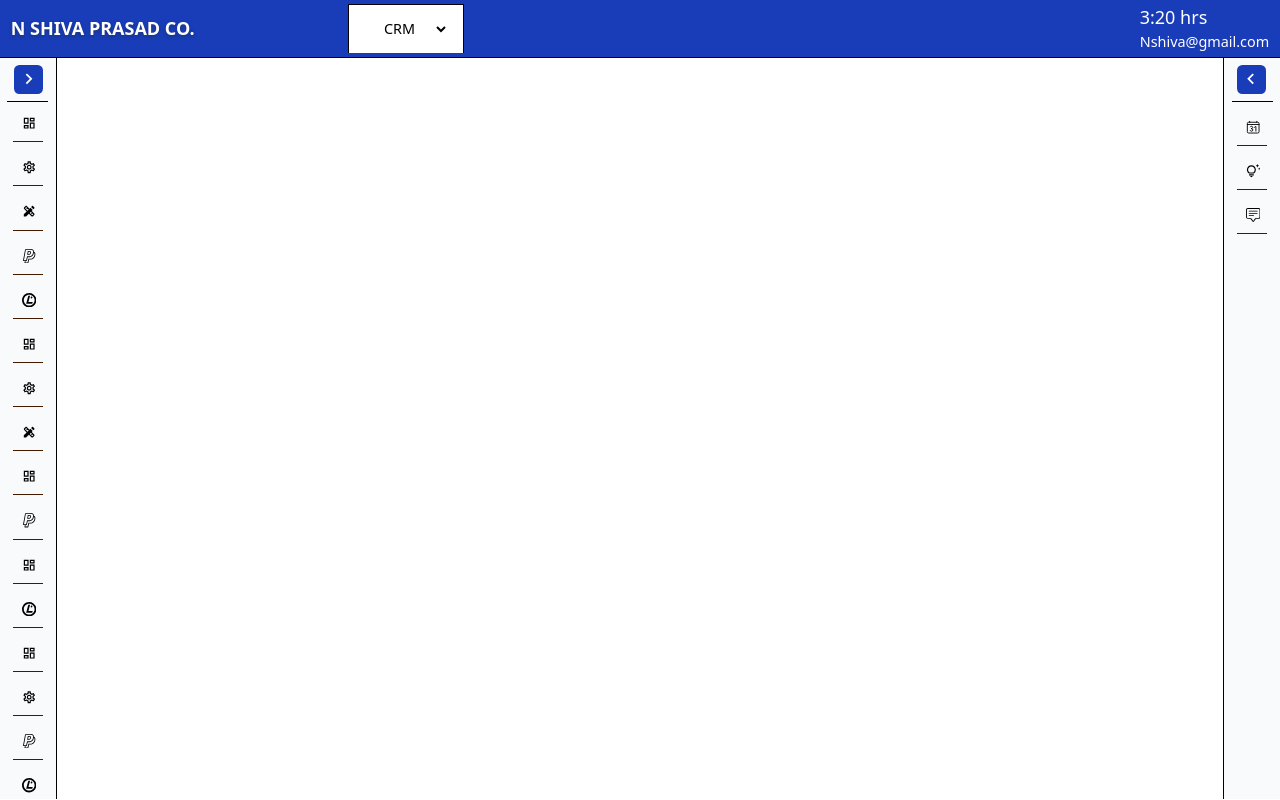
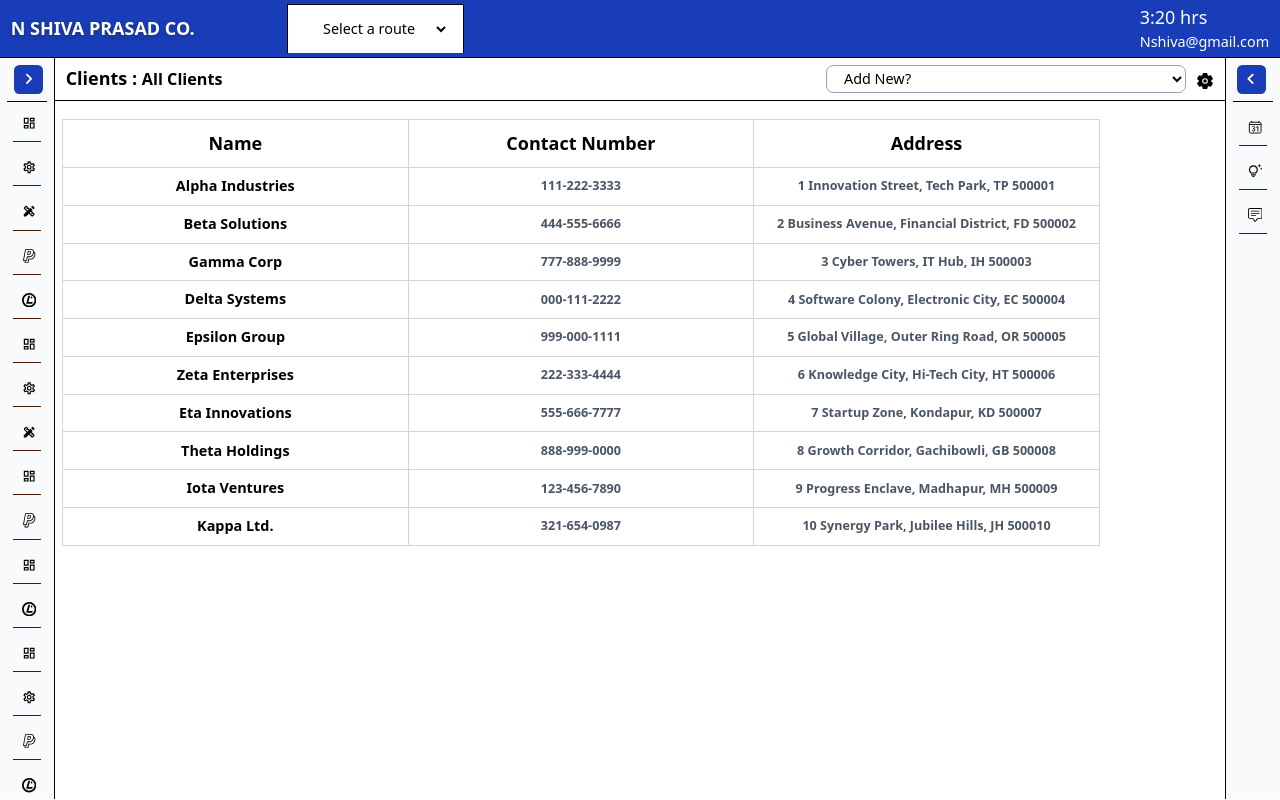
Before and after one commit to banesh-varma/project, a React (Vite) app: page /crm/clients in a window 1280 px wide. Built offline with nearby package versions, Linux system fonts and the light colour scheme.

Commit message:
new layout for crm and itr, new ire routing

```diff
--- a/src/App.tsx
+++ b/src/App.tsx
@@ -2,11 +2,11 @@
 import {BrowserRouter, Routes, Route} from 'react-router-dom'
 import Header from './components/Header'
 import './App.css'
-import LeftNav from './components/LeftNav'
-import RightNavBar from './components/RightNavBar'
 import DashBoard from './components/DashBoard'
-import Clinets from './components/client/Clinets'
+import Clinets from './components/CRM/Clinets'
 import { useEffect } from 'react'
+import AllClients from './components/ITR/allClientsPage'
+import CrmLayout from './components/CRM/CrmLayout'
 
 function App() {
   useEffect(() => {
@@ -20,34 +20,30 @@ function App() {
   }, []);
   return (
     <div className='h-screen w-full'>
+      <BrowserRouter>
       <Header/>
-      <BrowserRouter>
-        <div className='h-[103vh] w-full flex justify-between overflow-auto'>
-          <div className='flex w-full'>
-            <LeftNav/>
-            <div className='w-full max-h-full overflow-auto'>
-            <Routes>
-              <Route path='/' element={<DashBoard/>}/>
-              <Route path='/settings' element={<DashBoard/>}/>
-              <Route path='/services' element={<DashBoard/>}/>
-              <Route path='/payRoll' element={<DashBoard/>}/>
-              <Route path='/professionals' element={<DashBoard/>}/>
-              <Route path='/consultants' element={<DashBoard/>}/>
-              <Route path='/clients' element={<Clinets/>}/>
-              <Route path='/tasks' element={<DashBoard/>}/>
-              <Route path='/inward-outward' element={<DashBoard/>}/>
-              <Route path='/requests' element={<DashBoard/>}/>
-              <Route path='/calls' element={<DashBoard/>}/>
-              <Route path='/chats' element={<DashBoard/>}/>
-              <Route path='/whatsup' element={<DashBoard/>}/>
-              <Route path='/email' element={<DashBoard/>}/>
-              <Route path='/accounts' element={<DashBoard/>}/>
-              <Route path='/reports' element={<DashBoard/>}/>
-            </Routes>
-            </div>
-          </div>
-          <RightNavBar />
-        </div>
+        <Routes>
+            {/* CRM routes wrapped in layout */}
+            <Route path='/crm' element={<CrmLayout />}>
+              <Route index element={<DashBoard />} />
+              <Route path='settings' element={<DashBoard />} />
+              <Route path='services' element={<DashBoard />} />
+              <Route path='payRoll' element={<DashBoard />} />
+              <Route path='professionals' element={<DashBoard />} />
+              <Route path='consultants' element={<DashBoard />} />
+              <Route path='clients' element={<Clinets />} />
+              <Route path='tasks' element={<DashBoard />} />
+              <Route path='inward-outward' element={<DashBoard />} />
+              <Route path='requests' element={<DashBoard />} />
+              <Route path='calls' element={<DashBoard />} />
+              <Route path='chats' element={<DashBoard />} />
+              <Route path='whatsup' element={<DashBoard />} />
+              <Route path='email' element={<DashBoard />} />
+              <Route path='accounts' element={<DashBoard />} />
+              <Route path='reports' element={<DashBoard />} />
+            </Route>
+          <Route path="itr/" element={<AllClients/>}/>
+        </Routes>
       </BrowserRouter>
     </div>
   )
--- a/src/components/client/Clinets.tsx
+++ b/src/components/CRM/Clinets.tsx
@@ -93,7 +93,7 @@ const Clinets = () => {
 
   return (
       <div className="flex gap-2 ">
-        <div className="w-full">
+        <div className="w-full h-[103vh] overflow-y-auto">
           <div className="flex items-center justify-between px-3">
             <h1 className="text-2xl font-semibold">Clients : <span className="text-lg">{isFormsBtnActive === "Add New?" ? "All Clients" : isFormsBtnActive}</span></h1>
             <div className="flex items-center justify-between">
--- /dev/null
+++ b/src/components/CRM/CrmLayout.jsx
@@ -0,0 +1,15 @@
+import LeftNav from "../LeftNav";
+import RightNavBar from "../RightNavBar";
+import { Outlet } from 'react-router-dom';
+
+const CrmLayout = () => (
+    <div className='h-[103vh] w-full flex justify-between overflow-auto'>
+      <LeftNav />
+      <div className='w-full max-h-full overflow-auto'>
+        <Outlet />
+      </div>
+      <RightNavBar />
+    </div>
+  );
+
+  export default CrmLayout;
--- a/src/components/Header.tsx
+++ b/src/components/Header.tsx
@@ -1,18 +1,28 @@
+import { useNavigate } from "react-router-dom"
+
+const listRoutings = ["CRM", "ACC", "GST", "TDS", "ITR", "ROC", "CMA"]
+
 const Header = () => {
+  const navigate = useNavigate()
   return(
     <div className="bg-blue-800 font-medium text-white flex justify-between items-center border-solid border-black border-b-1 px-3 fixed-top h-[8vh]">
       <div className="w-130 flex justify-between items-center">
       <h1 className="font-bold text-shadow-md text-shadow-blue-900">N SHIVA PRASAD CO.</h1>
         <div className="bg-white mx-4 text-black border-1 border-solid border-black px-4 border-b-0">
-          <select className=" p-4 px-5 rounded-md outline-0" name="" id="">
-            <option value="">CRM</option>
-            <option value="">ACC</option>
-            <option value="">GST</option>
-            <option value="">TDS</option>
-            <option value="">ITR</option>
-            <option value="">ROC</option>
-            <option value="">CMA</option>
-          </select>
+        <select
+          className="p-4 px-5 rounded-md outline-0"
+          onChange={(e) => navigate(`/${e.target.value}`)}
+          defaultValue=""
+        >
+          <option value="" disabled>Select a route</option>
+          {
+            listRoutings.map(each => (
+              <option  key={each} value={each}>
+                {each}
+              </option>
+            ))
+          }
+        </select>
         </div>
       </div>
       <div className="font-medium">
--- /dev/null
+++ b/src/components/ITR/allClientsPage.jsx
@@ -0,0 +1,123 @@
+import { useNavigate } from "react-router-dom";
+import Header from "../Header"
+
+const all = [
+    {
+      id: 1,
+      name: "Alpha Industries",
+      contactNumber: "111-222-3333",
+      address: "1 Innovation Street, Tech Park, TP 500001",
+    },
+    {
+      id: 2,
+      name: "Beta Solutions",
+      contactNumber: "444-555-6666",
+      address: "2 Business Avenue, Financial District, FD 500002",
+    },
+    {
+      id: 3,
+      name: "Gamma Corp",
+      contactNumber: "777-888-9999",
+      address: "3 Cyber Towers, IT Hub, IH 500003",
+    },
+    {
+      id: 4,
+      name: "Delta Systems",
+      contactNumber: "000-111-2222",
+      address: "4 Software Colony, Electronic City, EC 500004",
+    },
+    {
+      id: 5,
+      name: "Epsilon Group",
+      contactNumber: "999-000-1111",
+      address: "5 Global Village, Outer Ring Road, OR 500005",
+    },
+    {
+      id: 6,
+      name: "Zeta Enterprises",
+      contactNumber: "222-333-4444",
+      address: "6 Knowledge City, Hi-Tech City, HT 500006",
+    },
+    {
+      id: 7,
+      name: "Eta Innovations",
+      contactNumber: "555-666-7777",
+      address: "7 Startup Zone, Kondapur, KD 500007",
+    },
+    {
+      id: 8,
+      name: "Theta Holdings",
+      contactNumber: "888-999-0000",
+      address: "8 Growth Corridor, Gachibowli, GB 500008",
+    },
+    {
+      id: 9,
+      name: "Iota Ventures",
+      contactNumber: "123-456-7890",
+      address: "9 Progress Enclave, Madhapur, MH 500009",
+    },
+    {
+      id: 10,
+      name: "Kappa Ltd.",
+      contactNumber: "321-654-0987",
+      address: "10 Synergy Park, Jubilee Hills, JH 500010",
+    },
+  ];
+
+const AllClients = () => {
+    const navigate = useNavigate()
+
+    return (
+        <div className="px-5 py-3">
+            <h1 className="font-bold underline !text-3xl">List of Clinets:-</h1>
+            <div className="flex w-full">
+                  <table className="w-full mt-5 text-center">
+                    <thead>
+                      <tr>
+                        <th className="border-2 border-gray-300 !w-[100px] font-bold text-xl py-3">Sl.No</th>
+                        <th className="border-2 border-gray-300 !w-[184px] font-bold text-xl py-3">Profile</th>
+
+                        <th className="border-2 border-gray-300 !w-[384px] font-bold text-xl py-3">Group Details</th>
+                        <th className="border-2 border-gray-300 !w-[384px] font-bold text-xl py-3">Personal Details</th>
+                        <th className="border-2 border-gray-300 !w-[384px] font-bold text-xl py-3">ID Details</th>
+                        <th className="border-2 border-gray-300 !w-[384px] font-bold text-xl py-3">Residence Address</th>
+                      </tr>
+                    </thead>
+                    <tbody>
+                  {
+                    all.map((client) => (
+                      <tr onClick={() => navigate(`/clients/${client?.id}`)}  key={client.id} className="p-4 cursor-pointer hover:bg-gray-100">
+                        <td scope="col" className="border-2 border-gray-300 py-2">
+                          <h2 className="text-lg font-semibold">{client.id}</h2>
+                        </td>
+                        <td scope="col" className="border-2 border-gray-300 py-2">
+                            <div className="flex items-center justify-center">
+                                <img
+                                src="https://img.freepik.com/free-vector/smiling-young-man-illustration_1308-173524.jpg?t=st=1745915434~exp=1745919034~hmac=89d8e5fb7f21d63740f5756552c34d302b9e03051cfd33e7273eea04ad870f7f&w=740"
+                                className="h-20"
+                                alt={client.name}
+                                />
+                            </div>
+                        </td>
+                        <td scope="col" className="border-2 border-gray-300 py-2">
+                          <h2 className="text-lg font-semibold">{client.name}</h2>
+                        </td>
+                        <td  scope="col" className="border-2 border-gray-300">
+                          <p className="text-sm text-gray-600"><strong>{client.contactNumber}</strong></p>
+                        </td>
+                        <td  scope="col" className="border-2 border-gray-300">
+                          <p className="text-sm text-gray-600"><strong>{client.address}</strong></p>
+                        </td><td  scope="col" className="border-2 border-gray-300">
+                          <p className="text-sm text-gray-600"><strong>{client.address}</strong></p>
+                        </td>
+                      </tr>
+                    ))
+                  }
+                  </tbody>
+                  </table>
+                  </div>
+        </div>
+    )
+}
+
+export default AllClients
--- a/src/components/NavItems.tsx
+++ b/src/components/NavItems.tsx
@@ -22,7 +22,7 @@ const NavItems = (props: { itemDetails: ItemDetails; isOpen?: boolean; onNavItem
 
   return (
     <li title={itemDetails.name} className={`flex gap-2 items-center  transition-all mx-1.5 hover:text-black hover:bg-blue-300/50 px-2.5 py-2 border-b-2 border-amber-950 ${location ? "bg-blue-300/50 scale-105 hover:scale-100" : "hover:scale-105"}`} >
-      <Link to={itemDetails?.link} relative="path" className="w-full flex gap-3 items-center">
+      <Link to={`/${itemDetails?.link}`} relative="path" className="w-full flex gap-3 items-center">
         <span className={`${isOpen? "": "text-md py-1 p-0"}`}>{itemDetails.icon}</span>
         <p className={`${isOpen? "" : "hidden"} transition-all duration-100 ease-in-out`}>{itemDetails.name}</p>
       </Link>
```
Also changed, not shown: src/components/LeftNav.tsx (+16 -16 lines), src/components/CRM/IndividualForm.jsx (renamed from src/components/client/IndividualForm.jsx).
